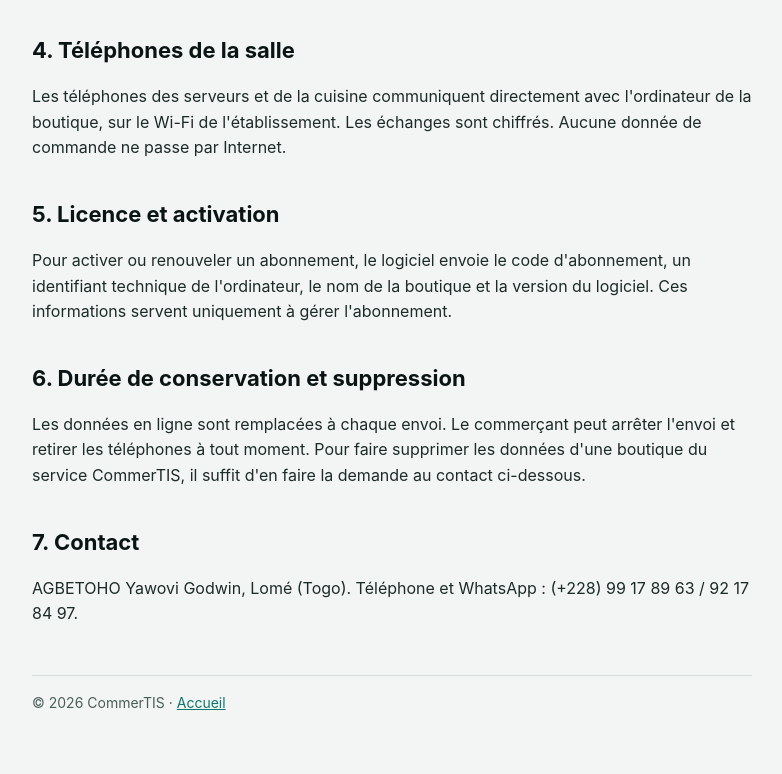
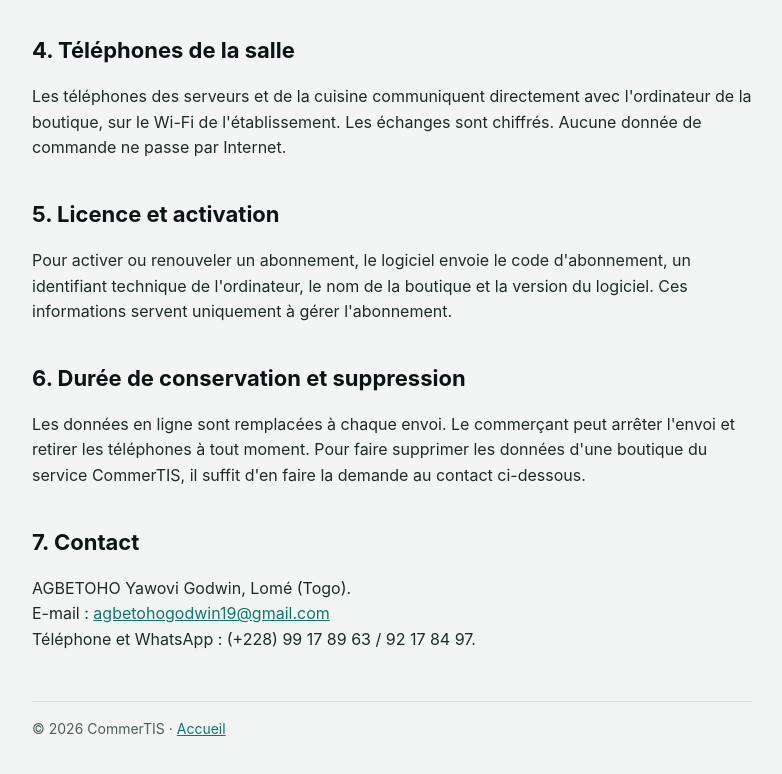
Before and after one commit to agbetohogodwin/commertis, a plain HTML site: page confidentialite.html in a window 1280 px wide. Shown: the part 1248-2022 px from the top of the page, without its empty margins (248-1030 px from the left). Drawn offline with Linux system fonts and the light colour scheme.

Commit message:
Ajout de l'adresse e-mail de contact
Co-Authored-By: Claude Opus 5.5 <noreply@anthropic.com>
Claude-Session: https://claude.ai/code/session_013zSnKBdLBigTk2Zak1V4CA

```diff
--- a/confidentialite.html
+++ b/confidentialite.html
@@ -55,7 +55,9 @@
   ci-dessous.</p>
 
   <h2>7. Contact</h2>
-  <p>AGBETOHO Yawovi Godwin, Lomé (Togo). Téléphone et WhatsApp : (+228) 99 17 89 63 / 92 17 84 97.</p>
+  <p>AGBETOHO Yawovi Godwin, Lomé (Togo).<br>
+  E-mail : <a href="mailto:agbetohogodwin19@gmail.com">agbetohogodwin19@gmail.com</a><br>
+  Téléphone et WhatsApp : (+228) 99 17 89 63 / 92 17 84 97.</p>
 
   <footer>© 2026 CommerTIS · <a href="index.html">Accueil</a></footer>
 </main>
```
Also changed, not shown: index.html (+2 -1 lines).
